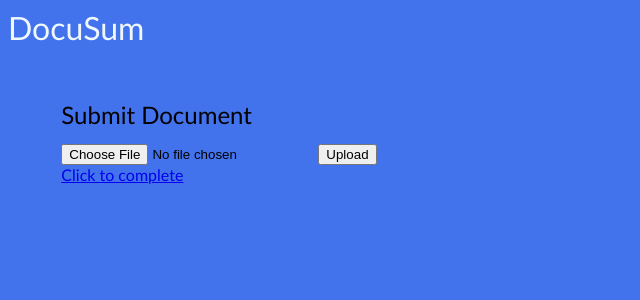
After one commit to alisarraj3/DocuSum, a Flask app: template templates/home.html in a window 1280 px wide. The commit adds this page. Shown: the top 300 px of the page, without its empty margins (0-640 px from the left). Run offline with Flask 3, Linux system fonts and the light colour scheme; the template is opened without the code that fills it, so the values that code supplies are empty.

Commit message:
improvements, cleaning

```diff
--- /dev/null
+++ b/app.py
@@ -0,0 +1,54 @@
+from flask import Flask, render_template, redirect, flash, request, url_for, send_from_directory
+from werkzeug.utils import secure_filename
+import os
+
+app = Flask(__name__)
+app.config['SECRET_KEY'] = 'supersecretkey'
+app.config['UPLOAD_FOLDER'] = 'static/files'
+ALLOWED_EXTENSIONS = {'pdf'}
+app.add_url_rule(
+    "/uploads/<name>", endpoint="download_file", build_only=True
+)
+
+# TODO: Find a way to process uploaded files to strings that can be passed to nlp, then display that output
+
+def allowed_file(filename):
+    return '.' in filename and \
+           filename.rsplit('.', 1)[1].lower() in ALLOWED_EXTENSIONS
+
+@app.route('/', methods=['GET', 'POST'])
+@app.route("/home", methods=['GET', 'POST']) # Home page
+def home():
+    if request.method == 'POST':
+        # check if the post request has the file part
+        if 'file' not in request.files:
+            flash('No file part')
+            return redirect(request.url)
+        file = request.files['file']
+        # If the user does not select a file, the browser submits an
+        # empty file without a filename.
+        if file.filename == '':
+            flash('No selected file')
+            return redirect(request.url)
+        if file and allowed_file(file.filename):
+            filename = secure_filename(file.filename)
+            file.save(os.path.join(app.config['UPLOAD_FOLDER'], filename))
+            return redirect(url_for('download_file', name=filename))
+    return render_template('home.html')
+
+
+
+@app.route('/uploads/<name>')
+def download_file(name):
+    return send_from_directory(app.config["UPLOAD_FOLDER"], name)
+
+@app.route("/complete") # Complete Page: displays sum of text, submit another document button
+def complete():
+    return render_template("complete.html")
+
+
+
+
+
+if __name__ == "__main__":
+    app.run(port=8000, debug=True)
--- a/templates/base.html
+++ b/templates/base.html
@@ -4,10 +4,24 @@
     <meta charset="UTF-8">
     <meta name="viewport" content="width=device-width, initial-scale=1.0">
     <title>DocuSum</title>
-    {% block head %}{% endblock %}
+    <!DOCTYPE html>
+
+    <h>DocuSum</h>
+
+    <style>
+        h {
+            color: aliceblue;
+            font-size:xx-large;
+            font-family: 'Gill Sans', 'Gill Sans MT', Calibri, 'Trebuchet MS', sans-serif;
+            margin: 0%;
+        }
+    </style>
+    {% block head %}
+    {% endblock %}
 </head>
-<body style="background-color: burlywood;">
 
-    {% block body %}{% endblock %}
+<body style="background-color:rgb(66, 114, 236);">
+    {% block body %}
+    {% endblock %}
 </body>
 </html>
--- a/templates/complete.html
+++ b/templates/complete.html
@@ -5,7 +5,6 @@
 {% endblock %}
 
 {% block body %}
-<h1> Complete</h1>
 
 <a href="{{ url_for('home') }}"> Click to submit</a>
 
--- /dev/null
+++ b/templates/home.html
@@ -0,0 +1,47 @@
+{% extends 'base.html' %}
+
+{% block head %}
+{% endblock %}
+
+{% block body %}
+<style>
+    p {
+        font-family: 'Gill Sans', 'Gill Sans MT', Calibri, 'Trebuchet MS', sans-serif;
+        font-size: x-large;
+        margin: 40pt;
+        margin-bottom: -30pt;
+    }
+
+    a {
+        font-family: 'Gill Sans', 'Gill Sans MT', Calibri, 'Trebuchet MS', sans-serif;
+        margin: 40pt;
+    }
+
+    form {
+        margin: 40pt;
+        margin-bottom: 0pt;
+    }
+
+</style>
+
+<p>Submit Document</p>
+
+
+<form method='POST' enctype="multipart/form-data">
+    <style>
+        p1 {
+            font-family: 'Gill Sans', 'Gill Sans MT', Calibri, 'Trebuchet MS', sans-serif;
+        }
+        p2 {
+            font-family: 'Gill Sans', 'Gill Sans MT', Calibri, 'Trebuchet MS', sans-serif;
+
+        }
+    </style>
+    <p1><input type=file name=file required="required"></p1>
+    <p2><input type=submit value=Upload></p2>
+
+</form>
+
+<a href="{{ url_for('complete') }}"> Click to complete </a>
+
+{% endblock %}
```
